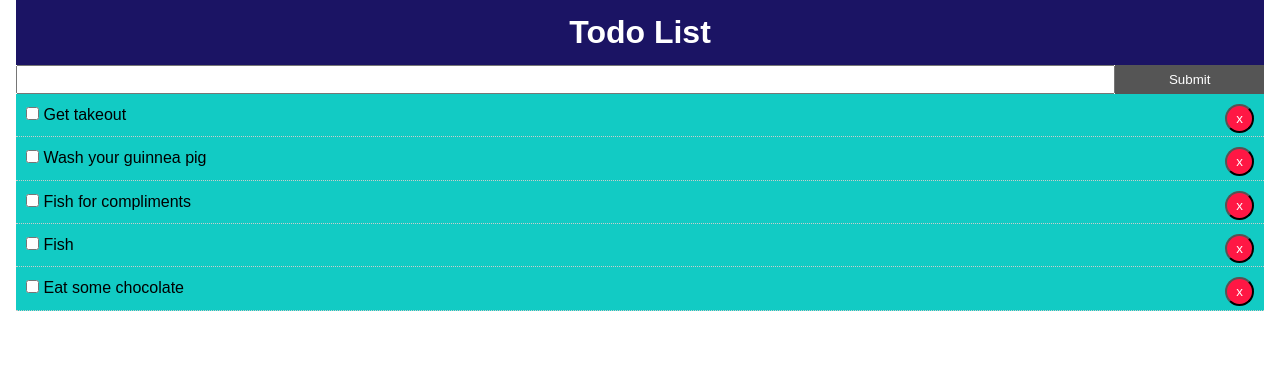
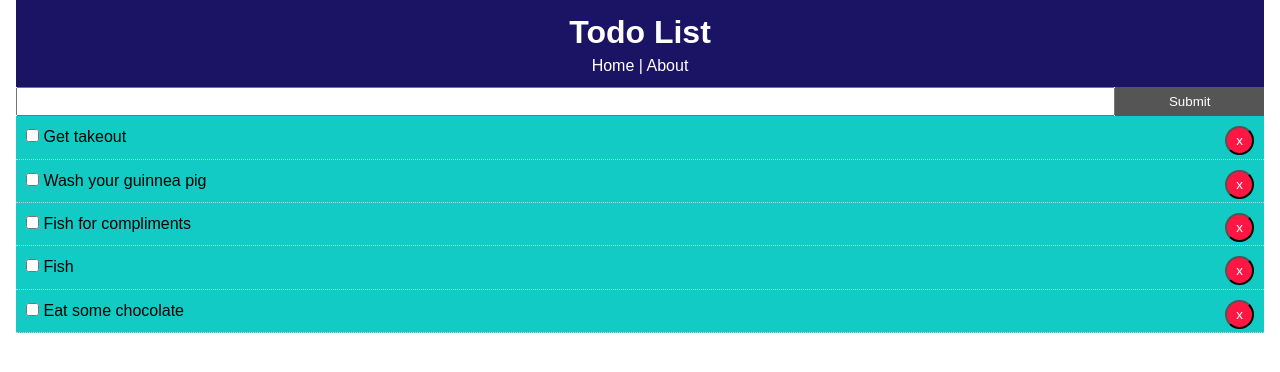
Before and after one commit to madameJeanette/react-todo-app, a React (Create React App) app: page / in a window 1280 px wide. Shown: the top 372 px of the page. Built offline with nearby package versions, Linux system fonts and the light colour scheme.

Commit message:
link menu + styling

```diff
--- a/src/components/layout/Header.js
+++ b/src/components/layout/Header.js
@@ -1,21 +1,26 @@
 import React from 'react';
-
+import { Link } from 'react-router-dom';
 function Header() {
     return (
         <header style={hdrStyle}>
             <h1>Todo List</h1>
+            <Link style={linkStyle} to="/">Home</Link> |  <Link
+            style={linkStyle} to="/about">About</Link>
         </header>
     )
 
 }
-
 
 const hdrStyle = {
     background:'#1B1464',
     color:'#fff',
     padding: '10px',
     textAlign: 'center'
+}
 
+const linkStyle = {
+    color:'#fff',
+    textDecoration: 'none'
+}
 
-}
 export default Header;
```
